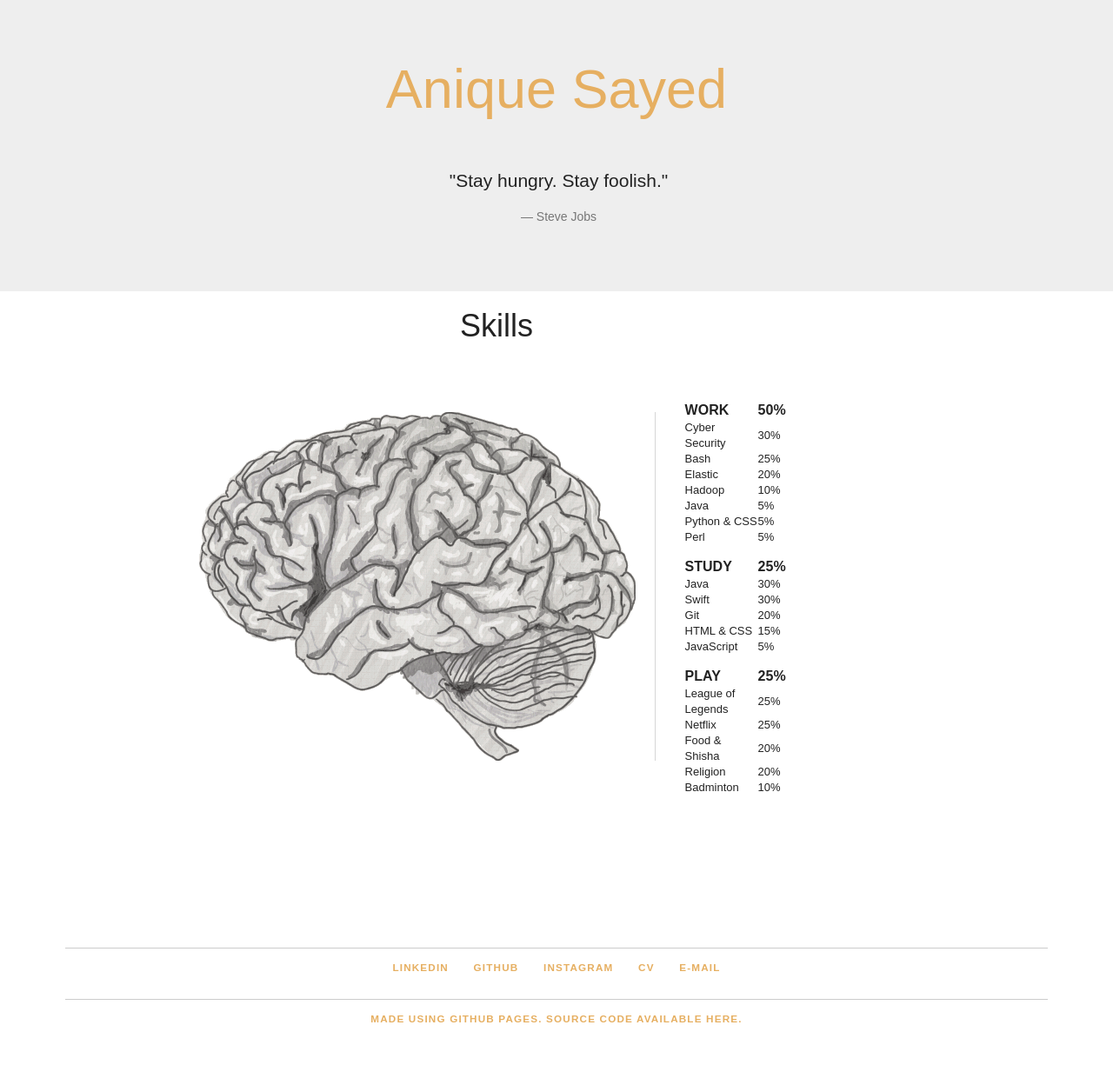
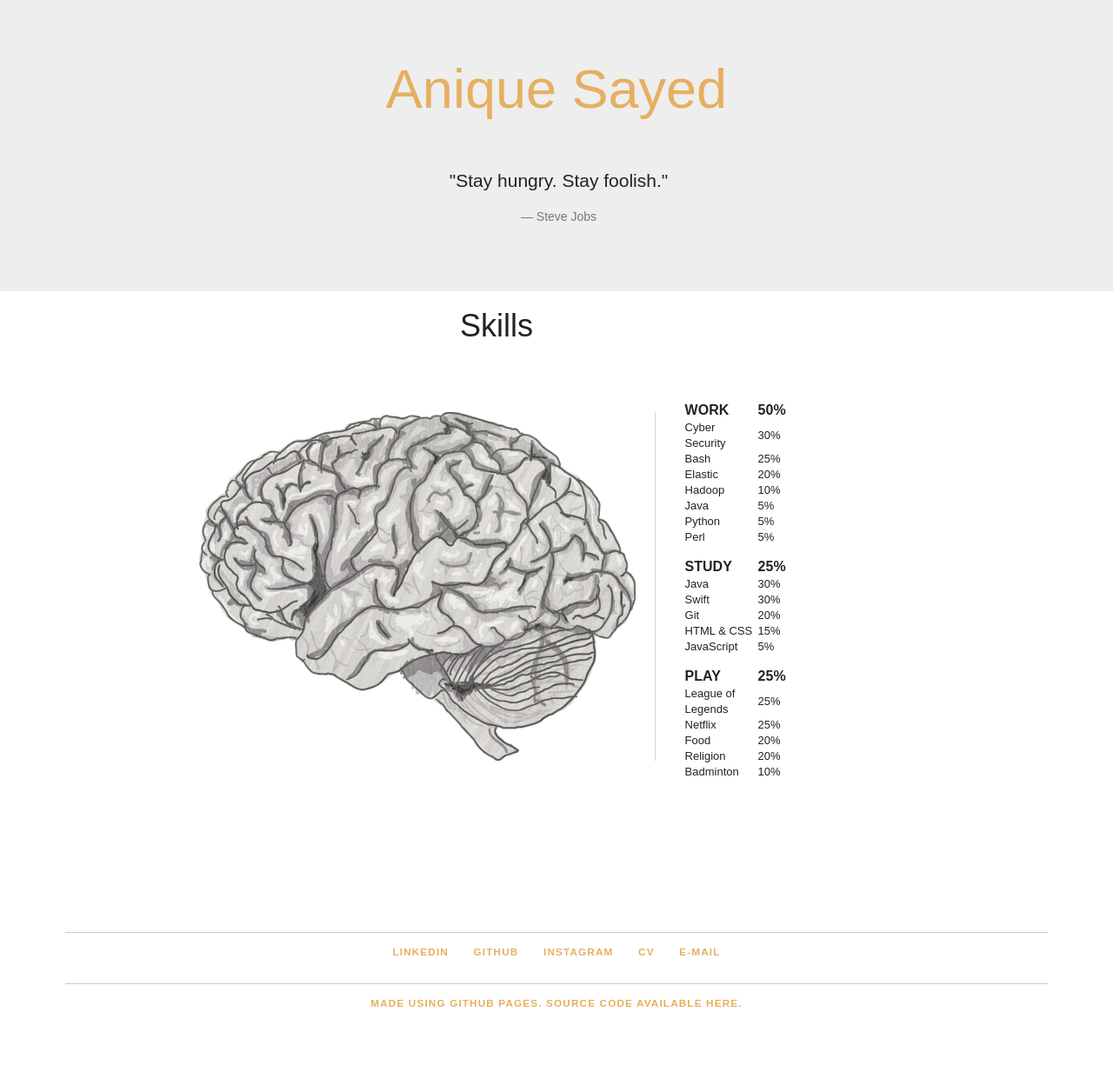
Before and after one commit to aniquesayed/aniquesayed.github.io, a Jekyll site: the page built from languages.html, in a window 1280 px wide. Shown: the whole page at 87% size. Built offline with Jekyll 4.4.1, drawn with Linux system fonts in a browser that asks for light colours; some web fonts are replaced.

Commit message:
editing languages page

```diff
--- a/languages.html
+++ b/languages.html
@@ -31,7 +31,7 @@ title: Anique Sayed - Languages
                 <tr><td class="ind">Elastic</td><td class="ind">20%</td></tr>
                 <tr><td class="fla">Hadoop</td><td class="fla">10%</td></tr>
                 <tr><td class="fw">Java</td><td class="fw">5%</td></tr>
-                <tr><td class="pp">Python & CSS</td><td class="pp">5%</td></tr>
+                <tr><td class="pp">Python</td><td class="pp">5%</td></tr>
                 <tr><td class="ae">Perl</td><td class="ae">5%</td></tr>
               </tbody>
             </table>
@@ -66,7 +66,7 @@ title: Anique Sayed - Languages
               <tbody>
                 <tr><td class="snes">League of Legends</td><td class="snes">25%</td></tr>
                 <tr><td class="wii">Netflix</td><td class="wii">25%</td></tr>
-                <tr><td class="nds">Food & Shisha</td><td class="nds">20%</td></tr>
+                <tr><td class="nds">Food</td><td class="nds">20%</td></tr>
                 <tr><td class="playst">Religion</td><td class="playst">20%</td></tr>
                 <tr><td class="sonst">Badminton</td><td class="sonst">10%</td></tr>
               </tbody>
```
